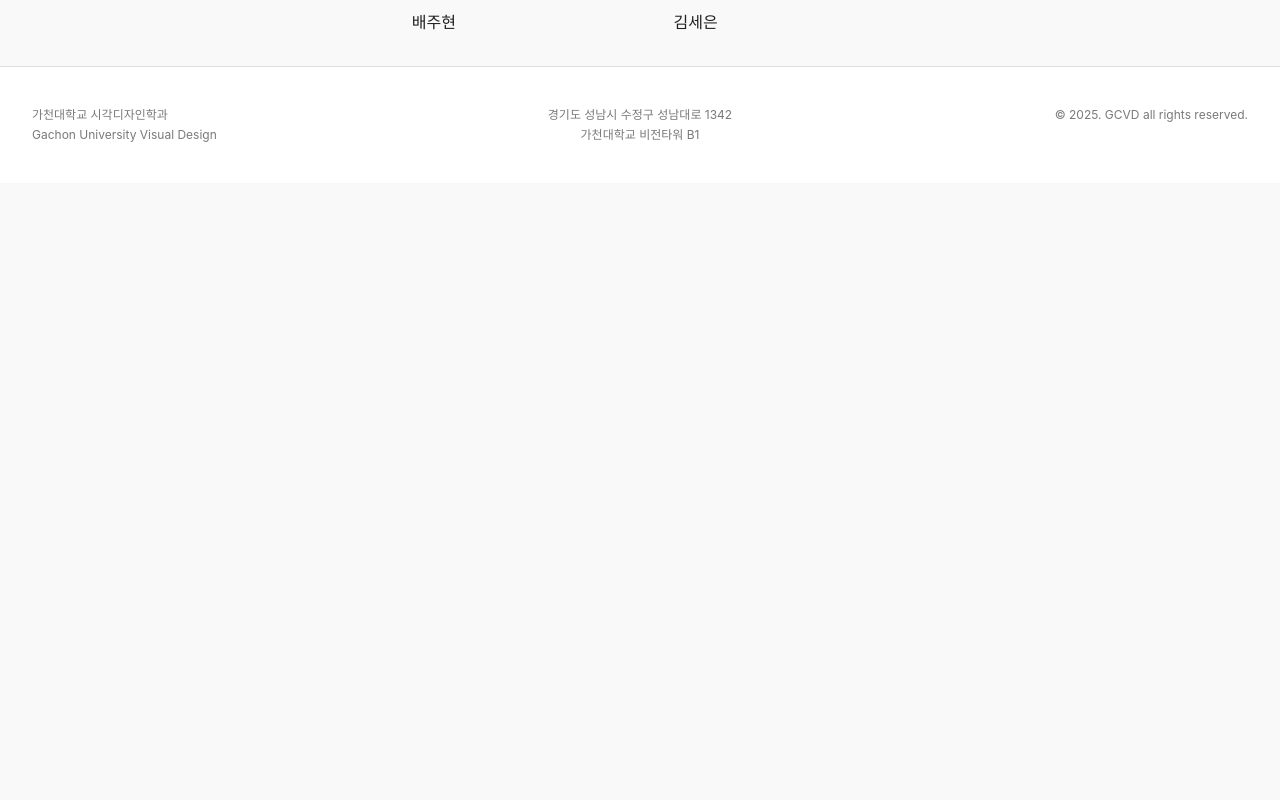
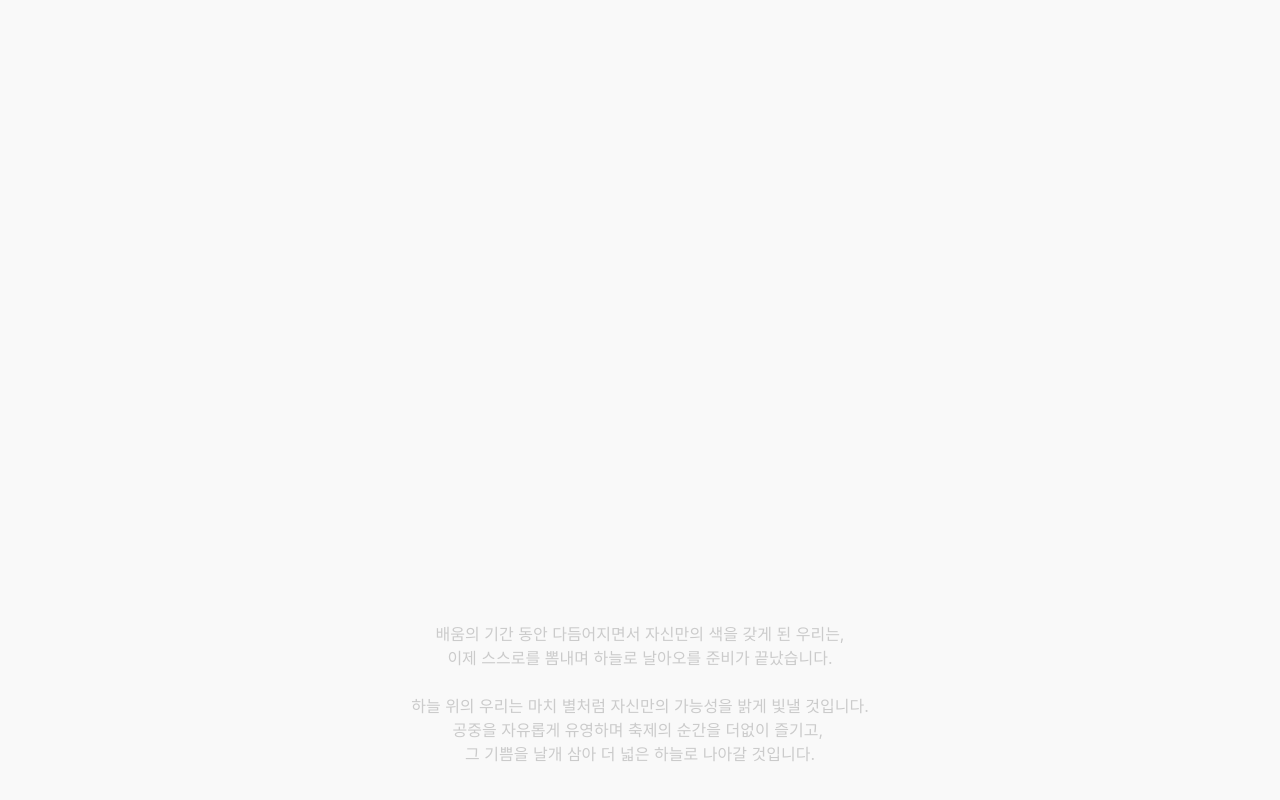
Before and after one commit to GCVD2025/GCVD-Frontend, a Next.js app: page /about in a window 1280 px wide. Shown: the part 4538-5338 px from the top of the page. Before the commit the page ends 4721 px from the top, so only its background shows below. Built offline with nearby package versions, Linux system fonts and the light colour scheme; a web font is replaced by a local one.

Commit message:
About 페이지에 새로운 AboutSection2 컴포넌트를 추가하고, 스크롤에 따라 이미지의 투명도와 크기를 조정하는 애니메이션 효과를 구현함. 관련 이미지 파일을 추가하여 시각적 요소를 강화함.

```diff
--- a/src/app/about/page.tsx
+++ b/src/app/about/page.tsx
@@ -2,12 +2,15 @@
 
 import { PartnersCarousel } from "@/components";
 import AboutSection from "@/components/AboutSection";
+import AboutSection2 from "@/components/AboutSection2";
 
 export default function About() {
   return (
     <div className="min-h-screen bg-[#f9f9f9]">
       <main className="container mx-auto px-8 py-8">
         <AboutSection />
+
+        <AboutSection2 />
 
         {/* 파트너스 캐러셀 */}
         <PartnersCarousel />
--- /dev/null
+++ b/src/components/AboutSection2.tsx
@@ -0,0 +1,77 @@
+import { useScroll, useTransform, motion } from "framer-motion";
+import PerCharText from "./PerCharText";
+import { useRef } from "react";
+
+const AboutSection2 = () => {
+  const sectionRef = useRef<HTMLDivElement>(null);
+  const { scrollYProgress } = useScroll({
+    target: sectionRef,
+    offset: ["start start", "end end"],
+  });
+
+  // Why: 각 이미지가 서로 다른 시점(0.4/0.5/0.6)에 서서히 나타나도록 연출
+  // What: scrollYProgress 구간을 opacity 0→1로 매핑 (0.1 구간 동안 페이드인)
+  // How: useTransform으로 [T, T+0.1] → [0, 1] 매핑, 필요 시 구간 폭(FADE_WINDOW)을 조정
+  const FADE_WINDOW = 0.1;
+  const wingsStart = 0.15;
+  const pinkStart = 0.25;
+
+  const confettiOpacity = useTransform(
+    scrollYProgress,
+    [wingsStart, wingsStart + FADE_WINDOW],
+    [0, 1]
+  );
+  const greenOpacity = useTransform(
+    scrollYProgress,
+    [pinkStart, pinkStart + FADE_WINDOW],
+    [0, 1]
+  );
+  // Why: 중앙을 기준으로 자연스럽게 커지는 연출이 요구됨
+  // What: 각 이미지 시점에서 scale을 0.8 → 1.0으로 보간하여 확대
+  // How: useTransform으로 [start, start+FADE_WINDOW] 구간을 [0.8, 1]로 매핑
+  const wingsScale = useTransform(
+    scrollYProgress,
+    [wingsStart, wingsStart + FADE_WINDOW],
+    [0.8, 1]
+  );
+  const pinkScale = useTransform(
+    scrollYProgress,
+    [pinkStart, pinkStart + FADE_WINDOW],
+    [0.8, 1]
+  );
+  return (
+    <section ref={sectionRef} className="h-[400vh] text-center my-400">
+      <div className="sticky top-[50%] translate-y-[-50%] flex flex-col justify-center items-center">
+        <div className="z-10">
+          <PerCharText
+            scrollYProgress={scrollYProgress}
+            text={[
+              "배움의 기간 동안 다듬어지면서 자신만의 색을 갖게 된 우리는,",
+              "이제 스스로를 뽐내며 하늘로 날아오를 준비가 끝났습니다.",
+              "",
+              "하늘 위의 우리는 마치 별처럼 자신만의 가능성을 밝게 빛낼 것입니다.",
+              "공중을 자유롭게 유영하며 축제의 순간을 더없이 즐기고, ",
+              "그 기쁨을 날개 삼아 더 넓은 하늘로 나아갈 것입니다.",
+            ]}
+          />
+        </div>
+
+        <motion.img
+          className="absolute top-[50%] translate-y-[-50%] z-0"
+          style={{ opacity: confettiOpacity, scale: wingsScale }}
+          src="/images/about/about_section_pink_light.png"
+          alt="confetti"
+        />
+
+        <motion.img
+          className="absolute top-[50%] translate-y-[-50%] z-0"
+          style={{ opacity: greenOpacity, scale: pinkScale }}
+          src="/images/about/about_section_wings.png"
+          alt="green light"
+        />
+      </div>
+    </section>
+  );
+};
+
+export default AboutSection2;
```
Also changed, not shown: 2 other files (tests, documents, lock files or other folders).
